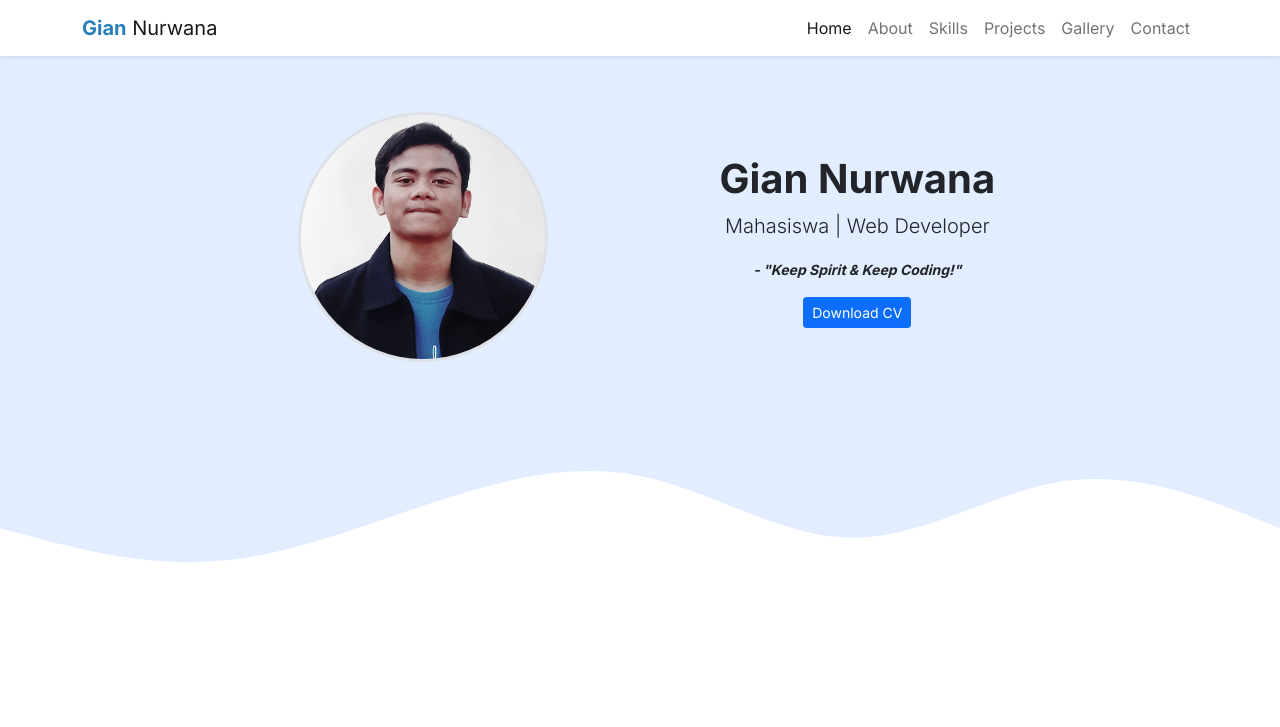
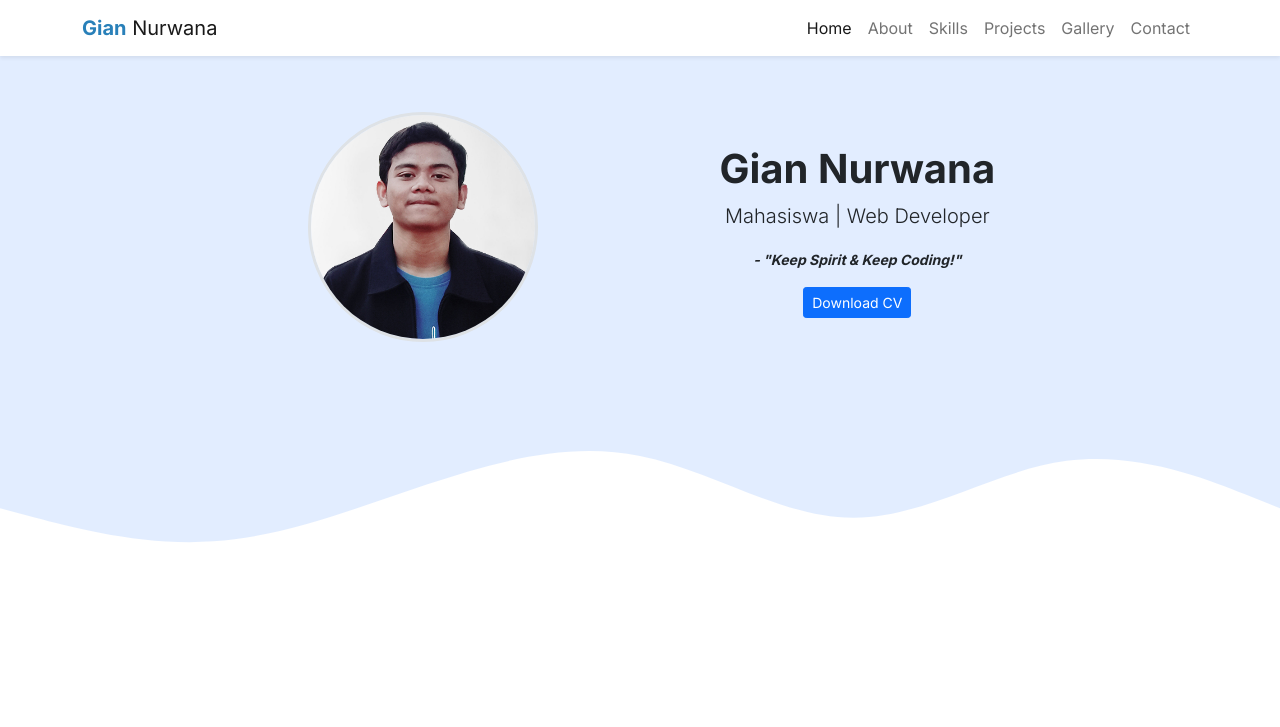
Before and after one commit to giannurwana19/giannurwana19.github.io, a website: page index.html in a window 1280 px wide. Shown: the top 727 px of the page. Drawn offline with nearby package versions, Linux system fonts and the light colour scheme.

Commit message:
fix overflow on jumbotron

```diff
--- a/assets/css/style.css
+++ b/assets/css/style.css
@@ -19,6 +19,8 @@
 }
 
 .jumbotron {
+  box-sizing: border-box;
+  overflow-x: hidden;
   padding-top: 7rem;
   background-color: #e2edff;
 }
--- a/index.html
+++ b/index.html
@@ -74,7 +74,7 @@
     <div class="row justify-content-center align-items-center">
       <div class="col-md-4">
         <img src="assets/img/profile/avatar-gian.png" class="rounded-circle avatar border border-3 mb-4"
-          alt="Gian Nurwana" width="250">
+          alt="Gian Nurwana" width="230">
       </div>
       <div class="col-md-4">
         <h1 class="display-6 fw-bold">GN</h2>
```
